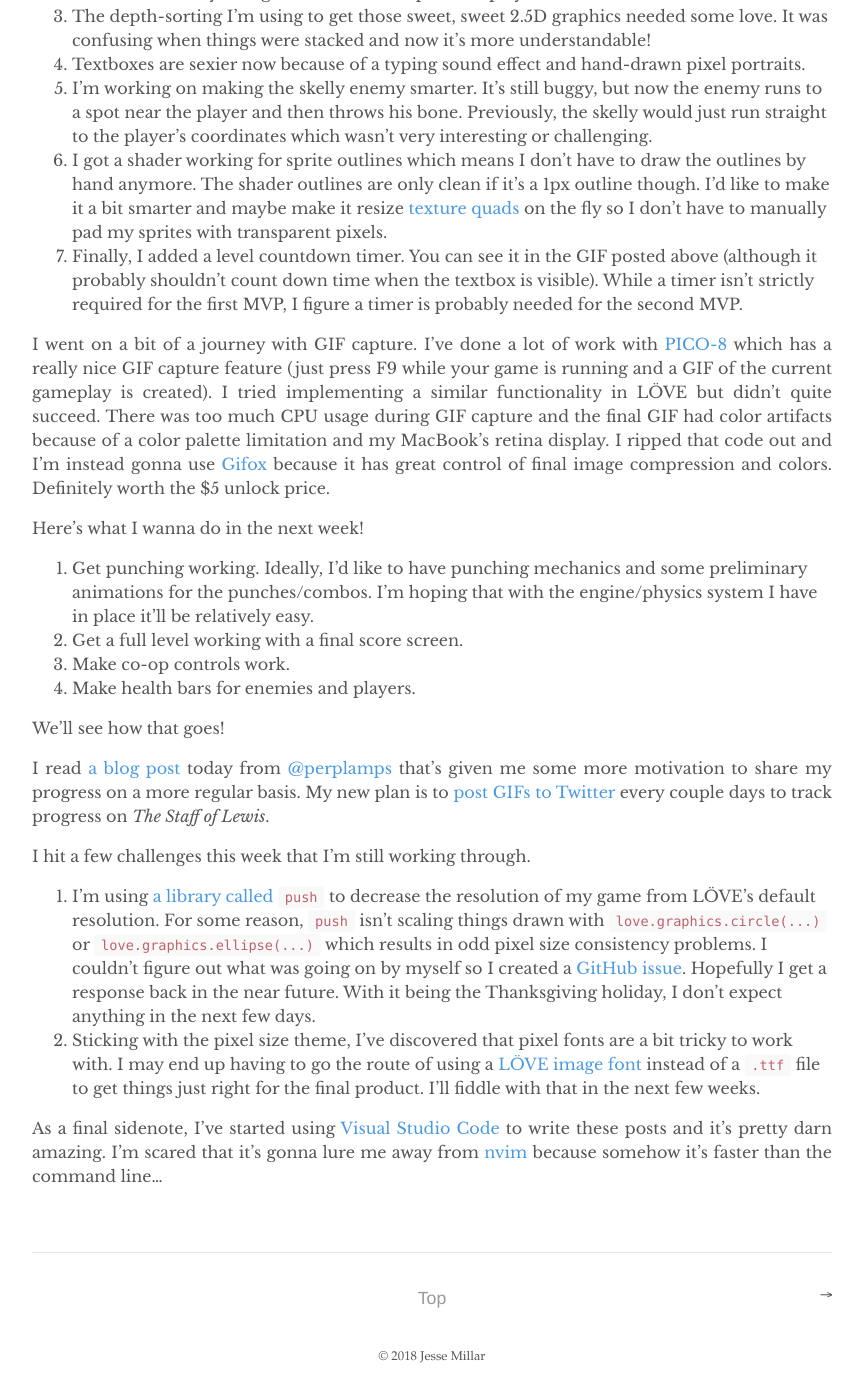
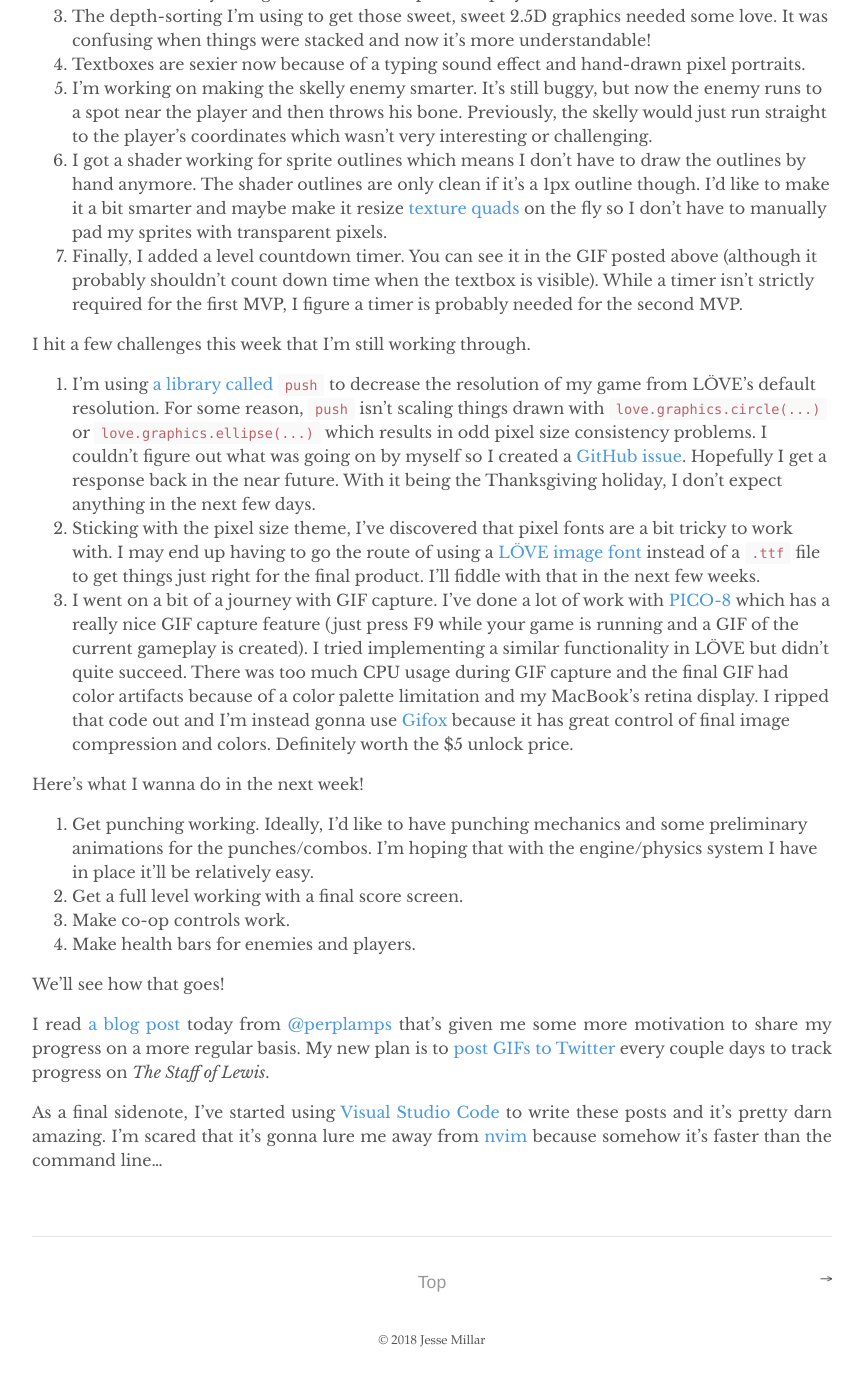
Before and after one commit to jessemillar/devlog, a Jekyll site: the page built from _posts/2018-11-23-week-1-done.md, in a window 1280 px wide and 1400 px high, scrolled down 877 px. Shown: the whole window, without its empty margins (208-1071 px from the left). Built offline with Jekyll 4.4.1, drawn with Linux system fonts in a browser that asks for light colours; some of the changed lines change nothing that is shown.

Commit message:
Paragraph organization

```diff
--- a/_posts/2018-11-23-week-1-done.md
+++ b/_posts/2018-11-23-week-1-done.md
@@ -18,7 +18,10 @@ Even though I didn't hit my goal of having a working MVP this week, here's what
 1. I got a shader working for sprite outlines which means I don't have to draw the outlines by hand anymore. The shader outlines are only clean if it's a 1px outline though. I'd like to make it a bit smarter and maybe make it resize [texture quads](https://love2d.org/wiki/Quad) on the fly so I don't have to manually pad my sprites with transparent pixels.
 1. Finally, I added a level countdown timer. You can see it in the GIF posted above (although it probably shouldn't count down time when the textbox is visible). While a timer isn't strictly required for the first MVP, I figure a timer is probably needed for the second MVP.
 
-I went on a bit of a journey with GIF capture. I've done a lot of work with [PICO-8](https://www.lexaloffle.com/pico-8.php) which has a really nice GIF capture feature (just press F9 while your game is running and a GIF of the current gameplay is created). I tried implementing a similar functionality in LÖVE but didn't quite succeed. There was too much CPU usage during GIF capture and the final GIF had color artifacts because of a color palette limitation and my MacBook's retina display. I ripped that code out and I'm instead gonna use [Gifox](https://gifox.io) because it has great control of final image compression and colors. Definitely worth the $5 unlock price.
+I hit a few challenges this week that I'm still working through.
+1. I'm using [a library called `push`](https://github.com/Ulydev/push) to decrease the resolution of my game from LÖVE's default resolution. For some reason, `push` isn't scaling things drawn with `love.graphics.circle(...)` or `love.graphics.ellipse(...)` which results in odd pixel size consistency problems. I couldn't figure out what was going on by myself so I created a [GitHub issue](https://github.com/Ulydev/push/issues/23). Hopefully I get a response back in the near future. With it being the Thanksgiving holiday, I don't expect anything in the next few days.
+1. Sticking with the pixel size theme, I've discovered that pixel fonts are a bit tricky to work with. I may end up having to go the route of using a [LÖVE image font](https://love2d.org/wiki/love.graphics.newImageFont) instead of a `.ttf` file to get things just right for the final product. I'll fiddle with that in the next few weeks.
+1. I went on a bit of a journey with GIF capture. I've done a lot of work with [PICO-8](https://www.lexaloffle.com/pico-8.php) which has a really nice GIF capture feature (just press F9 while your game is running and a GIF of the current gameplay is created). I tried implementing a similar functionality in LÖVE but didn't quite succeed. There was too much CPU usage during GIF capture and the final GIF had color artifacts because of a color palette limitation and my MacBook's retina display. I ripped that code out and I'm instead gonna use [Gifox](https://gifox.io) because it has great control of final image compression and colors. Definitely worth the $5 unlock price.
 
 Here's what I wanna do in the next week!
 1. Get punching working. Ideally, I'd like to have punching mechanics and some preliminary animations for the punches/combos. I'm hoping that with the engine/physics system I have in place it'll be relatively easy.
@@ -30,8 +33,4 @@ We'll see how that goes!
 
 I read [a blog post](https://medium.com/@perplamps/why-we-kept-going-and-how-you-can-too-8a011ba3b014) today from [@perplamps](https://twitter.com/perplamps) that's given me some more motivation to share my progress on a more regular basis. My new plan is to [post GIFs to Twitter](https://twitter.com/jessemillar) every couple days to track progress on *The Staff of Lewis*.
 
-I hit a few challenges this week that I'm still working through.
-1. I'm using [a library called `push`](https://github.com/Ulydev/push) to decrease the resolution of my game from LÖVE's default resolution. For some reason, `push` isn't scaling things drawn with `love.graphics.circle(...)` or `love.graphics.ellipse(...)` which results in odd pixel size consistency problems. I couldn't figure out what was going on by myself so I created a [GitHub issue](https://github.com/Ulydev/push/issues/23). Hopefully I get a response back in the near future. With it being the Thanksgiving holiday, I don't expect anything in the next few days.
-1. Sticking with the pixel size theme, I've discovered that pixel fonts are a bit tricky to work with. I may end up having to go the route of using a [LÖVE image font](https://love2d.org/wiki/love.graphics.newImageFont) instead of a `.ttf` file to get things just right for the final product. I'll fiddle with that in the next few weeks.
-
 As a final sidenote, I've started using [Visual Studio Code](https://code.visualstudio.com/) to write these posts and it's pretty darn amazing. I'm scared that it's gonna lure me away from [nvim](https://neovim.io/) because somehow it's faster than the command line...
```
